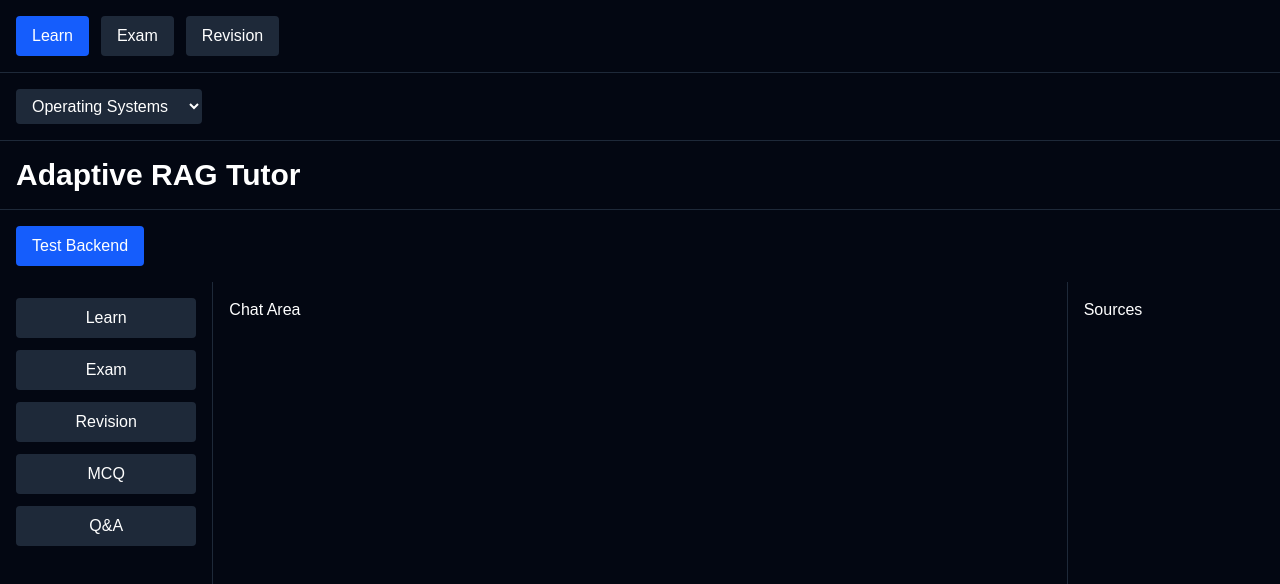
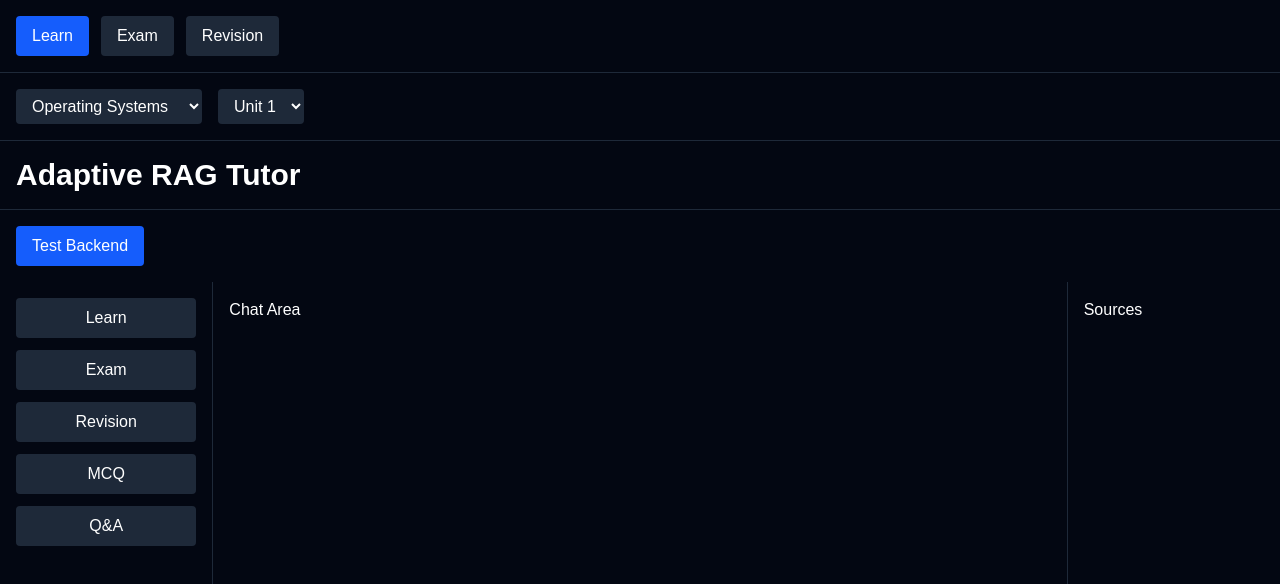
Before and after one commit to Danyl993/adaptive-rag-tutor, a Next.js app in the folder frontend/: page / in a window 1280 px wide. Shown: the top 584 px of the page. Built offline with nearby package versions, Linux system fonts and the light colour scheme.

Commit message:
feat(frontend): create unit selector

```diff
--- a/frontend/src/app/page.js
+++ b/frontend/src/app/page.js
@@ -4,6 +4,7 @@ import API from "@/services/api";
 import NavigationSidebar from "@/components/NavigationSidebar";
 import ModeSelector from "@/components/ModeSelector";
 import SubjectSelector from "@/components/SubjectSelector";
+import UnitSelector from "@/components/UnitSelector";
 
 export default function Home() {
   async function testBackend() {
@@ -20,8 +21,9 @@ export default function Home() {
       <div className="p-4 border-b border-gray-800">
         <ModeSelector />
       </div>
-      <div className="p-4 border-b border-gray-800">
+      <div className="p-4 border-b border-gray-800 flex gap-4">
         <SubjectSelector />
+        <UnitSelector />
       </div>
       <div className="border-b border-gray-800 p-4">
         <h1 className="text-3xl font-bold">
--- /dev/null
+++ b/frontend/src/components/UnitSelector.jsx
@@ -0,0 +1,11 @@
+export default function UnitSelector() {
+  return (
+    <select className="bg-gray-800 text-white px-3 py-2 rounded">
+      <option>Unit 1</option>
+      <option>Unit 2</option>
+      <option>Unit 3</option>
+      <option>Unit 4</option>
+      <option>Unit 5</option>
+    </select>
+  );
+}
```
